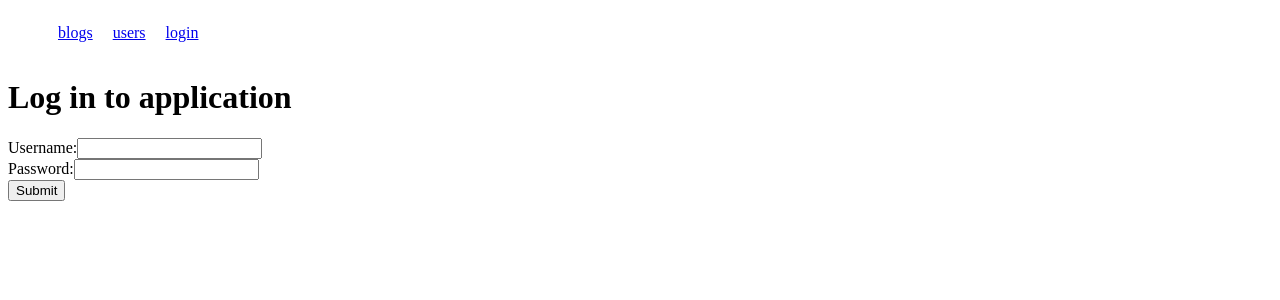
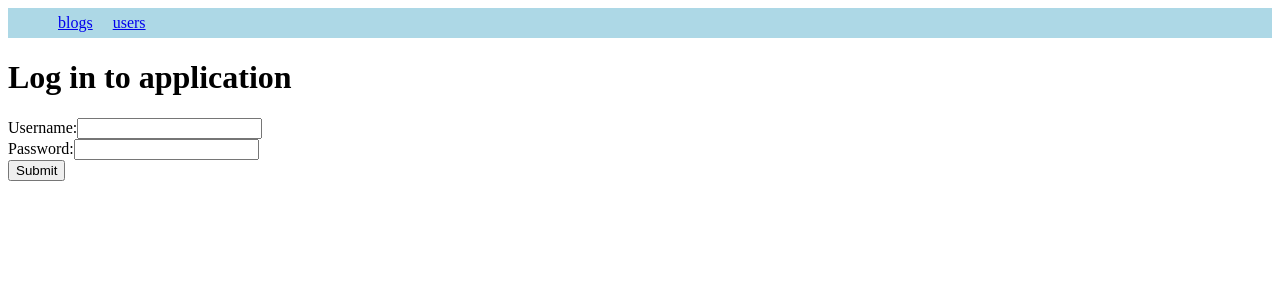
Before and after one commit to Sebski123-FSO/bloglist-frontend_p7, a React (Create React App) app: page / in a window 1280 px wide. Shown: the top 300 px of the page. Built offline with nearby package versions, Linux system fonts and the light colour scheme.

Commit message:
7.17: Navigation

```diff
--- a/src/components/NavBar.js
+++ b/src/components/NavBar.js
@@ -4,9 +4,8 @@ import UserStatus from "./UserStatus";
 
 const NavBar = () => {
   const navBarStyle = {
-    // marginLeft: "auto",
-    // marginRight: "auto",
-    // marginBottom: "10px",
+    backgroundColor: "lightblue",
+    height: "30px",
     position: "sticky",
     alignItems: "center",
     justifyContent: "center",
@@ -28,9 +27,6 @@ const NavBar = () => {
         <Link style={{ padding: "10px" }} to="/users">
           users
         </Link>
-        <Link style={{ padding: "10px" }} to="/login">
-          login
-        </Link>
       </ul>
       <div style={rightNavStyle}>
         <UserStatus />
```
